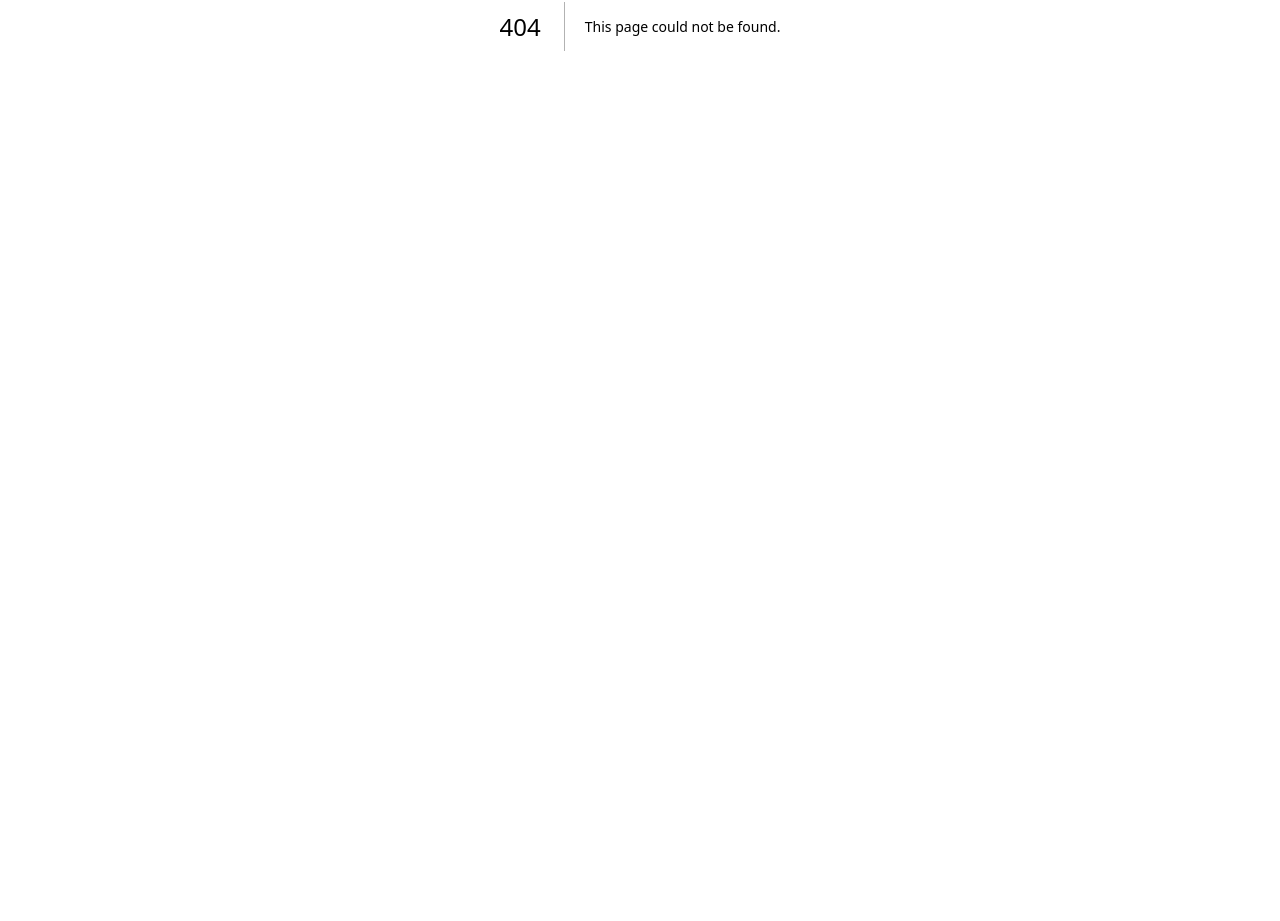
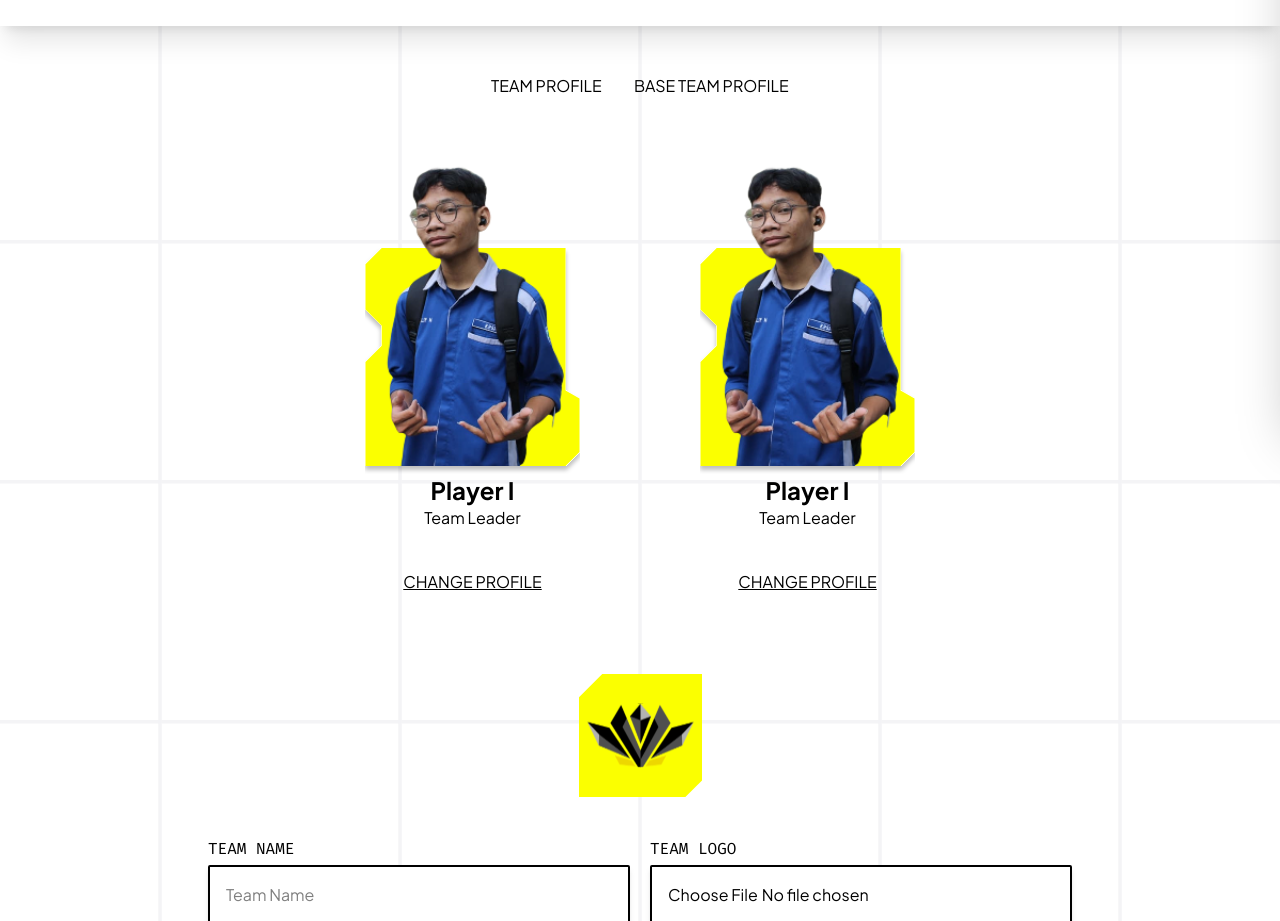
Before and after one commit to Dinus-Robotic-Club/fe-roboco, a Next.js app: page /dashboard/profile in a window 1280 px wide. Before the commit this address had no page. Shown: the part 374-1295 px from the top of the page. Before the commit the page ends 800 px from the top, so only its background shows below. Built offline with nearby package versions, Linux system fonts and the light colour scheme.

Commit message:
crete : profile page & header dashboard

```diff
--- /dev/null
+++ b/app/dashboard/layout.tsx
@@ -0,0 +1,13 @@
+import Footer from "@/component/ui/Footer";
+import Navbar from "@/component/ui/Navbar";
+import { nav_dashboard } from "@/lib";
+
+export default function DashboardLayout({ children }: Readonly<{ children: React.ReactNode }>) {
+  return (
+    <main className="bg-grid">
+      <Navbar left={nav_dashboard.left} right={nav_dashboard.right} />
+      {children}
+      <Footer />
+    </main>
+  );
+}
--- a/app/dashboard/page.tsx
+++ b/app/dashboard/page.tsx
@@ -1,19 +1,13 @@
 import CardMatch from "@/component/ui/CardMatch";
-import Footer from "@/component/ui/Footer";
-import Navbar from "@/component/ui/Navbar";
-import { nav_dashboard } from "@/lib";
+import HeaderDashboard from "@/component/ui/HeaderDashboard";
 import Image from "next/image";
 import React from "react";
 
 function Dashboard() {
   const items = [1, 2, 3];
   return (
-    <main className="bg-grid">
-      <Navbar left={nav_dashboard.left} right={nav_dashboard.right} />
-      <div className="h-[300px] md:h-[400px] bg-white w-full flex flex-col justify-center items-center pt-[70px] 2xl:pt-20 font-plus-jakarta-sans shadow-xl">
-        <h1 className="font-extrabold text-3xl lg:text-5xl 2xl:text-[53px]">DASHBOARD TEAM</h1>
-        <p className="text-base lg:text-xl 2xl:text-2xl">Selamat datang, Team Nee Guzz</p>
-      </div>
+    <>
+      <HeaderDashboard title="TEAM PROFILE" />
       <div className="w-full h-auto py-12 px-3 flex flex-col items-center font-plus-jakarta-sans">
         <div className="flex flex-col gap-16 items-center">
           <h1 className="text-xl">TEAM PROFILE</h1>
@@ -94,8 +88,7 @@ function Dashboard() {
           </div>
         </div>
       </div>
-      <Footer />
-    </main>
+    </>
   );
 }
 
--- /dev/null
+++ b/app/dashboard/profile/page.tsx
@@ -0,0 +1,151 @@
+"use client";
+import HeaderDashboard from "@/component/ui/HeaderDashboard";
+import { useMounted } from "@/lib/useMounted";
+import Image from "next/image";
+import React, { useState } from "react";
+import { FaEye, FaEyeSlash } from "react-icons/fa";
+
+function TeamProfile() {
+  const [showNewPassword, setShowNewPassword] = useState(false);
+  const [showConfirmPassword, setShowConfirmPassword] = useState(false);
+
+  const showNewPass = () => {
+    setShowNewPassword(!showNewPassword);
+  };
+
+  const showConfirmPass = () => {
+    setShowConfirmPassword(!showConfirmPassword);
+  };
+
+  const mounted = useMounted();
+  if (!mounted) return null;
+  return (
+    <>
+      <HeaderDashboard title="TEAM PROFILE" />
+      <div className="w-full h-auto py-12 px-3 flex flex-col items-center font-plus-jakarta-sans">
+        <div className="flex gap-8">
+          <p>TEAM PROFILE</p>
+          <p>BASE TEAM PROFILE</p>
+        </div>
+        <div className="flex flex-col justify-center items-center mt-14">
+          <div className="flex flex-wrap  justify-center items-center gap-30">
+            <div className="flex flex-col items-center justify-center">
+              <div className="bg-player min-h-[215px] min-w-[215px]">
+                <Image className="h-80 w-auto pb-2 pl-3" alt="member1" src="/member1.png" height={300} width={200} />
+              </div>
+
+              <div className="text-center">
+                <h1 className="text-2xl font-bold">Player I</h1>
+                <p>Team Leader</p>
+              </div>
+
+              <a href="/dashboard/profile/edit?player=player1" className="mt-10 underline">
+                CHANGE PROFILE
+              </a>
+            </div>
+            <div className="flex flex-col items-center justify-center">
+              <div className="bg-player min-h-[215px] min-w-[215px]">
+                <Image className="h-80 w-auto pb-2 pl-3" alt="member1" src="/member1.png" height={300} width={200} />
+              </div>
+
+              <div className="text-center">
+                <h1 className="text-2xl font-bold">Player I</h1>
+                <p>Team Leader</p>
+              </div>
+
+              <a href="/dashboard/profile/edit?player=player1" className="mt-10 underline">
+                CHANGE PROFILE
+              </a>
+            </div>
+          </div>
+        </div>
+        <div className="my-20 max-w-4xl w-full px-4 flex flex-col items-center gap-10">
+          <div className="bg-logo-team w-[123px] h-[123px]">
+            <Image src="/logo-only.svg" alt="" height={30} width={30} className="w-full h-full p-2 " />
+          </div>
+          <div className="flex flex-col gap-5 sm:gap-8 w-full">
+            <div className="flex gap-5 w-full flex-col sm:flex-row">
+              <div className="flex flex-col gap-1 w-full">
+                <label htmlFor="player1_name" className="text-sm lg:text-base font-fira-code">
+                  TEAM NAME
+                </label>
+                <input
+                  id="team_name"
+                  type="text"
+                  placeholder="Team Name"
+                  className="p-4 bg-white rounded-xs w-full outline-none text-sm lg:text-base font-plus-jakarta-sans shadow-md border-2"
+                />
+                <p className="text-red-500 text-xs">please fill your name</p>
+              </div>
+              <div className="flex flex-col gap-1 w-full">
+                <label htmlFor="player1_picture" className="text-sm lg:text-base font-fira-code">
+                  TEAM LOGO
+                </label>
+                <input
+                  id="logo"
+                  type="file"
+                  accept=".jpg, .png, .jpeg"
+                  placeholder="logo"
+                  className="p-4 bg-white rounded-xs w-full outline-none text-sm lg:text-base font-plus-jakarta-sans shadow-md border-2"
+                />
+                <p className="text-red-500 text-xs">please fill your name</p>
+              </div>
+            </div>
+            <div className="flex flex-col sm:flex-row gap-5">
+              <div className="flex gap-5 w-full ">
+                <div className="relative flex flex-col gap-1 w-full">
+                  <label htmlFor="change_password" className="text-sm lg:text-base font-fira-code">
+                    CHANGE PASSWORD
+                  </label>
+                  <input
+                    id="change_password"
+                    type={showNewPassword ? "text" : "password"}
+                    placeholder="New Password"
+                    className="p-4 bg-white rounded-xs w-full outline-none text-sm lg:text-base font-plus-jakarta-sans shadow-md border-2"
+                  />
+
+                  <button
+                    type="button"
+                    onClick={showNewPass}
+                    className="absolute right-5 bottom-7 transform -translate-y-1/2 text-gray-500 hover:text-gray-700 focus:outline-none"
+                  >
+                    {showNewPassword ? <FaEyeSlash size={20} /> : <FaEye size={20} />}
+                  </button>
+                  <p className="text-red-500 text-xs">please fill your name</p>
+                </div>
+              </div>
+              <div className="flex gap-5 w-full">
+                <div className="relative flex flex-col gap-1 w-full">
+                  <label htmlFor="confirm_password" className="text-sm lg:text-base font-fira-code">
+                    CONFIRM PASSWORD
+                  </label>
+                  <input
+                    id="confirm_password"
+                    type={showConfirmPassword ? "text" : "password"}
+                    placeholder="Confirm Password"
+                    className="p-4 bg-white rounded-xs w-full outline-none text-sm lg:text-base font-plus-jakarta-sans shadow-md border-2"
+                  />
+
+                  <button
+                    type="button"
+                    onClick={showConfirmPass}
+                    className="absolute right-5 bottom-7 transform -translate-y-1/2 text-gray-500 hover:text-gray-700 focus:outline-none"
+                    aria-label={showConfirmPassword ? "Sembunyikan password" : "Tampilkan password"}
+                  >
+                    {showConfirmPassword ? <FaEyeSlash size={20} /> : <FaEye size={20} />}
+                  </button>
+                  <p className="text-red-500 text-xs">please fill your name</p>
+                </div>
+              </div>
+            </div>
+            <button className="bg-[#FBFF00] hover:bg-yellow-300 transition font-fira-code font-medium py-3 mt-2 shadow-md">
+              UPDATE PROFILE
+            </button>
+          </div>
+        </div>
+      </div>
+    </>
+  );
+}
+
+export default TeamProfile;
--- /dev/null
+++ b/component/ui/HeaderDashboard.tsx
@@ -0,0 +1,16 @@
+import React from "react";
+
+interface HeaderProps {
+  title: string;
+}
+
+function HeaderDashboard({ title }: HeaderProps) {
+  return (
+    <div className="h-[300px] md:h-[400px] bg-white w-full flex flex-col justify-center items-center pt-[70px] 2xl:pt-20 font-plus-jakarta-sans shadow-xl">
+      <h1 className="font-extrabold text-3xl lg:text-5xl 2xl:text-[53px]">{title}</h1>
+      <p className="text-base lg:text-xl 2xl:text-2xl">Selamat datang, Team Nee Guzz</p>
+    </div>
+  );
+}
+
+export default HeaderDashboard;
```
